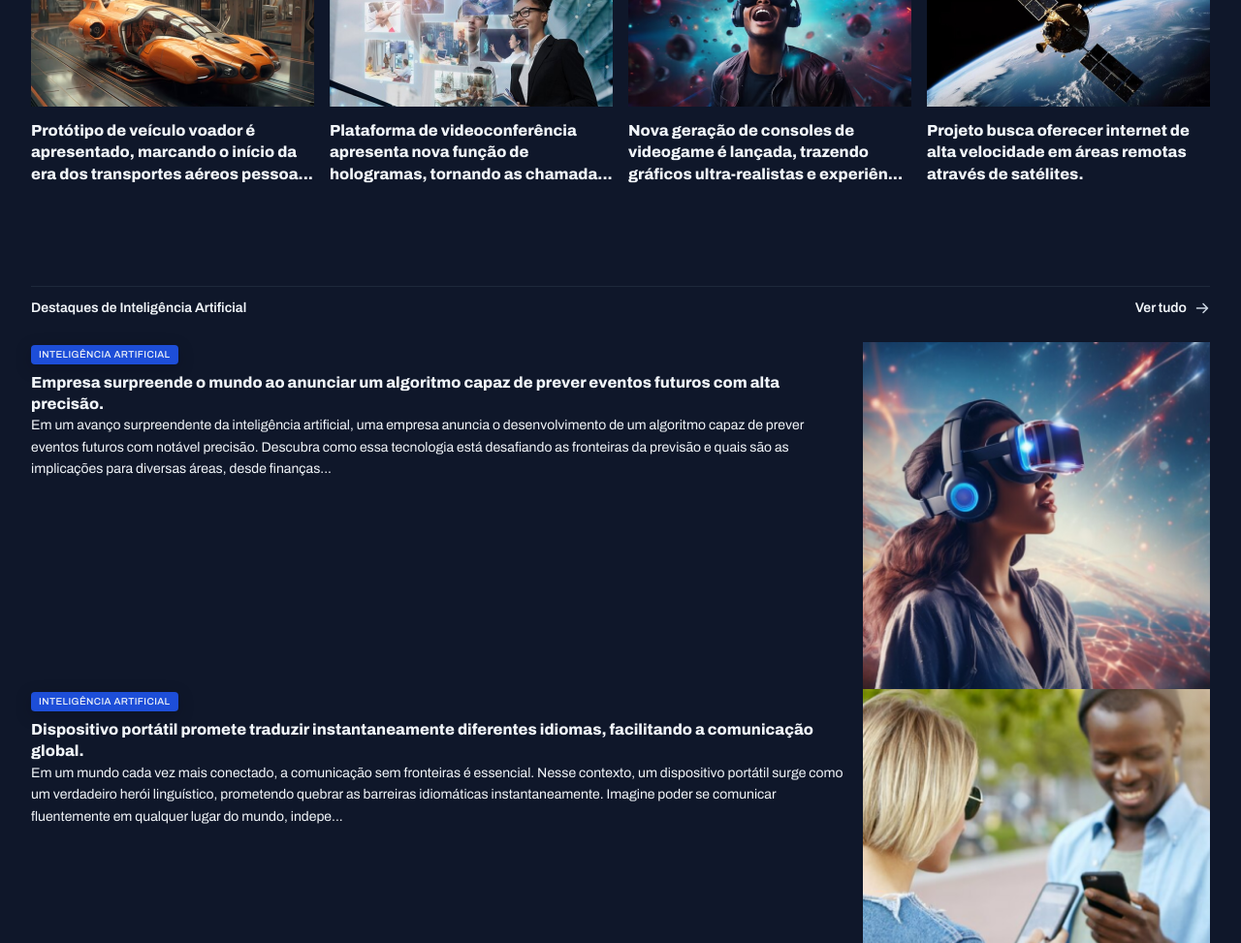
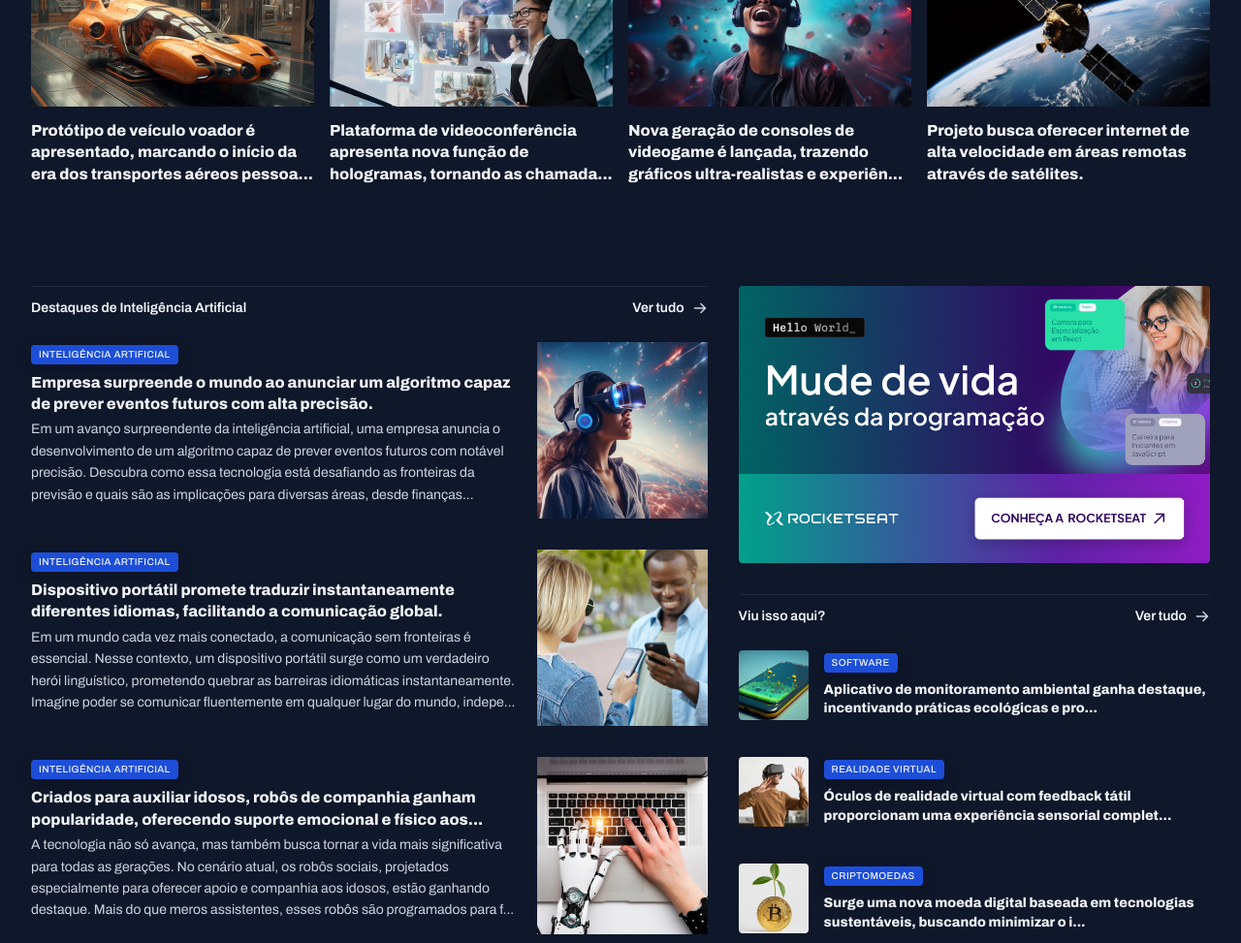
Before and after one commit to jonatasoliveiraa/Portal-de-noticias, a plain HTML site: page index.html in a window 1280 px wide. Shown: the part 792-1765 px from the top of the page at 97% size. Drawn offline with Linux system fonts and the light colour scheme.

Commit message:
finalized project

```diff
--- a/styles/main.css
+++ b/styles/main.css
@@ -1,5 +1,5 @@
 main {
-  margin-top: 40px;
+  margin-block: 40px;
   padding-inline: 32px;
   gap: 80px;
 }
@@ -10,8 +10,8 @@ section header {
   font: var(--span);
 
   a {
+    align-items: center;
     justify-self: end;
-    align-items: center;
     gap: 8px;
 
     span {
@@ -75,3 +75,30 @@ section header {
     }
   }
 }
+
+#news {
+  grid-template-columns: 1fr 40%;
+  article {
+    img {
+      width: 176px;
+    }
+    h2 {
+      margin-bottom: 4px;
+    }
+    p {
+      color: var(--text-color-secondary);
+    }
+  }
+
+  aside {
+    img {
+      border-radius: 4px;
+    }
+    article {
+      img {
+        width: 72px;
+        height: 72px;
+      }
+    }
+  }
+}
--- a/styles/utilities.css
+++ b/styles/utilities.css
@@ -10,6 +10,9 @@
 .grid-flow-col {
   grid-auto-flow: column;
 }
+.grid-flow-row {
+  grid-auto-flow: row;
+}
 
 .grid-col-2 {
   grid-template-columns: repeat(2, 1fr);
@@ -17,6 +20,9 @@
 
 .gap-16 {
   gap: 16px;
+}
+.gap-32 {
+  gap: 32px;
 }
 
 .text-2xl {
```
